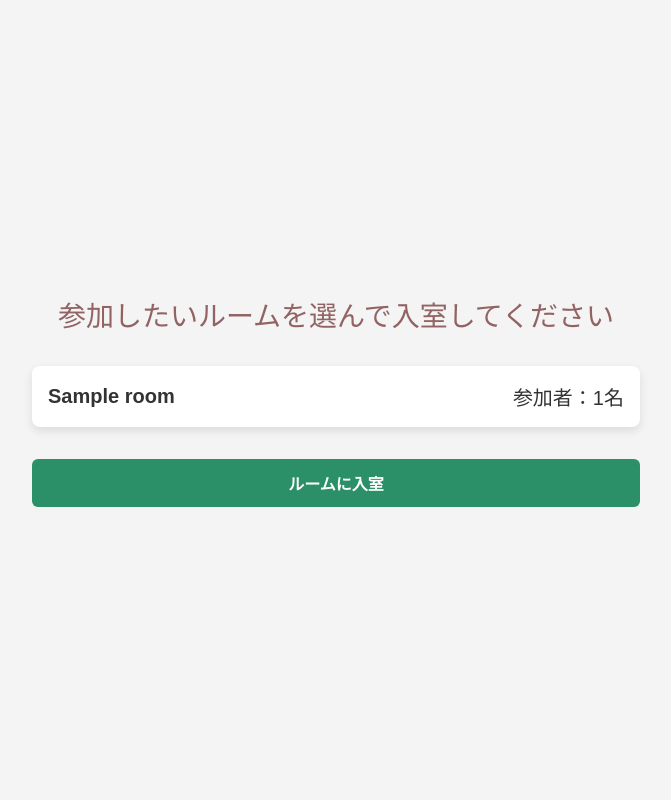
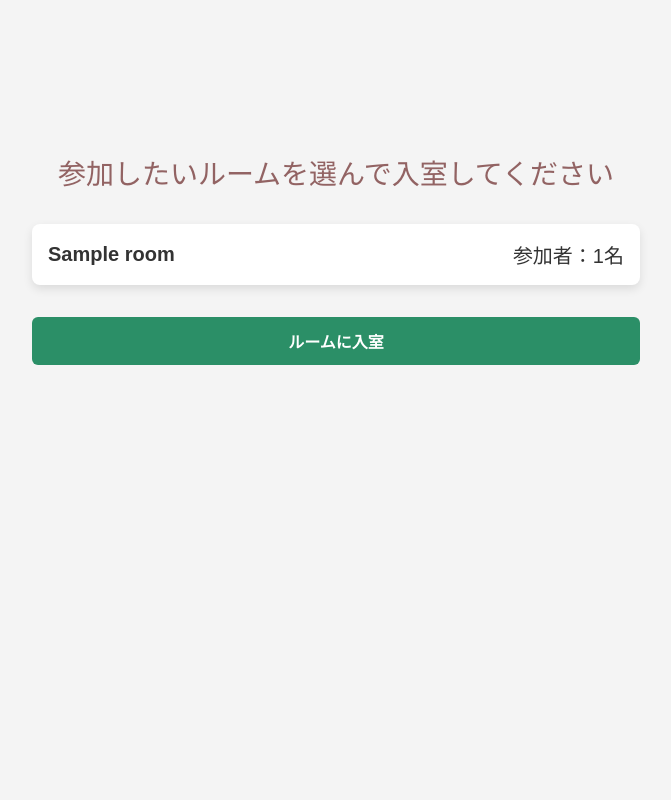
Before and after one commit to tmk581983-png/F_team, a Flask app: template app/templates/room_list.html in a window 1280 px wide. Shown: the whole page, without its empty margins (304-975 px from the left). Run offline with Flask 2, Linux system fonts and the light colour scheme; the template is opened without the code that fills it: most values are stand-ins (such as "Sample title", 1, 10 or a date in 2020).

Commit message:
Revert "ルーム一覧をID順に変更し、HTML構造を整理してレイアウトを調整"
This reverts commit 5c4739c99a9bd2ec4a361e247d44b7e1fde19040.

```diff
--- a/app/models/room_list.py
+++ b/app/models/room_list.py
@@ -25,8 +25,6 @@ def get_room_lists():
                 GROUP BY
                     r.id,
                     r.name
-                ORDER BY
-                    r.id
                 """,
             )
 
--- a/app/static/css/room_list.css
+++ b/app/static/css/room_list.css
@@ -9,10 +9,6 @@ a {
 }
 
 body {
-  display: flex;
-  justify-content: center;
-  align-items: center;
-  min-height: 100vh;
   font-family: var(--font-family);
   color: var(--text-color);
   background-color: var(--bg-color);
@@ -21,6 +17,7 @@ body {
 .room-list {
   width: 100%;
   max-width: 632px;
+  margin: 152px auto;
   padding: 0 12px;
 }
 
@@ -52,7 +49,6 @@ input[type="radio"] {
   border-radius: var(--radius);
   gap: 12px;
   padding: 16px;
-  cursor: pointer;
 }
 
 input[type="radio"]:checked + .room-card {
@@ -76,7 +72,6 @@ input[type="radio"]:checked + .room-card {
   background-color: var(--main-color);
   border: none;
   border-radius: var(--radius-btn);
-  cursor: pointer;
 }
 
 .enter-room-button:hover {
@@ -84,6 +79,10 @@ input[type="radio"]:checked + .room-card {
 }
 
 @media (max-width: 600px) {
+  .room-list {
+    margin: 180px auto;
+  }
+
   .notice {
     font-size: 20px;
   }
--- a/app/templates/room_list.html
+++ b/app/templates/room_list.html
@@ -10,6 +10,7 @@
   <div class="room-list">
     <h2 class="notice">参加したいルームを選んで入室してください</h2>
 
+    <div class="room-list-main">
       <form method="POST" action="{{ url_for('room_list.register') }}">
         <div class="room-selection">
           {% for room in rooms %}
@@ -33,4 +34,5 @@
         </div>
       </form>
     </div>
-{% endblock %}
+  </div>
+{% endblock  %}
```
Lines whose indentation alone changed are shown as unchanged.
